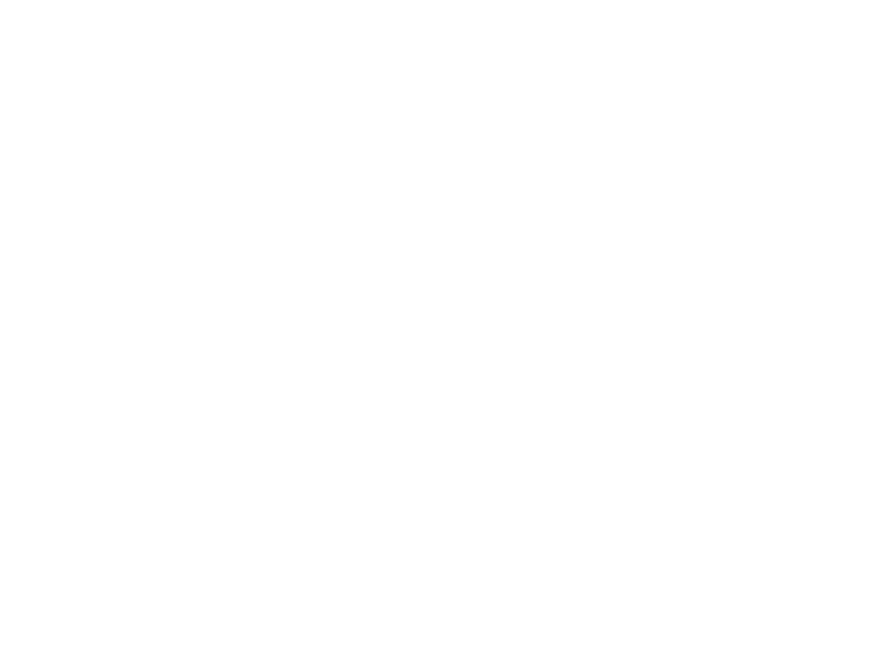
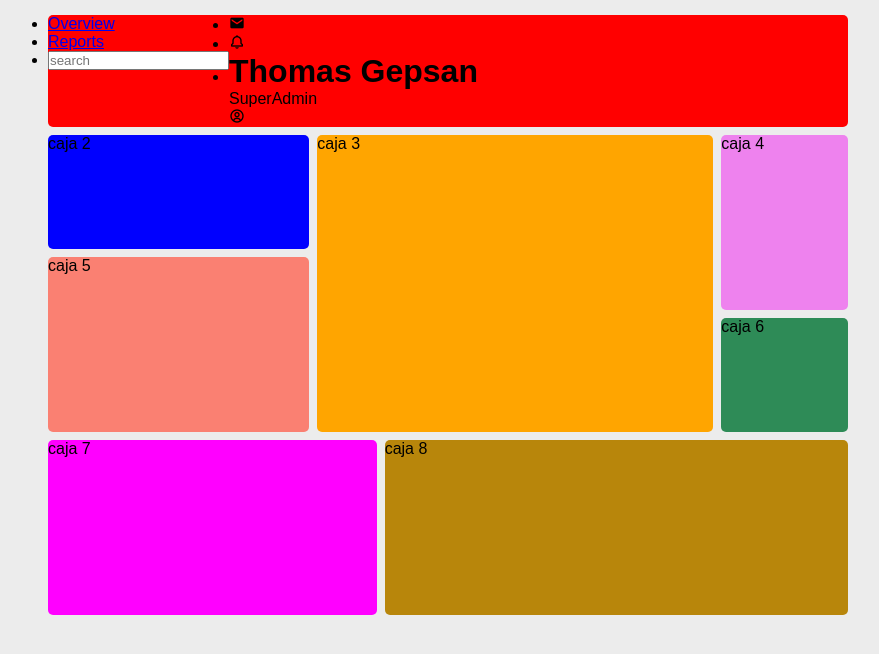
Before and after one commit to KevinGalvisSA/Grid-Basico, a plain HTML site: page index.html in a window 1280 px wide. Shown: the whole page, without its empty margins (192-1071 px from the left). Drawn offline with nearby package versions, Linux system fonts and the light colour scheme.

Commit message:
feat: :lipstick: Maquetacion de la pagina
Maquetacion de todas las cajas necesarias.

```diff
--- a/css/style.css
+++ b/css/style.css
@@ -3,7 +3,90 @@
     margin: 0;
     padding: 0;
     font-family: sans-serif;
+    box-sizing: border-box;
 }
 body{
     background: var(--color-primary);
 }
+.container{
+    display: grid;
+    grid-template-columns: repeat(12, 1fr);
+    grid-template-rows: repeat(9, 1fr);
+    grid-gap: 8px;
+    grid-template-areas:
+    "menu menu menu menu menu menu menu menu menu menu menu menu"
+    "notification notification notification notification sales sales sales sales sales sales balance balance"
+    "notification notification notification notification sales sales sales sales sales sales balance balance"
+    "week week week week sales sales sales sales sales sales balance balance "
+    "week week week week sales sales sales sales sales sales devs devs"
+    "week week week week sales sales sales sales sales sales devs devs"
+    "product product product product product timeline timeline timeline timeline timeline timeline timeline"
+    "product product product product product timeline timeline timeline timeline timeline timeline timeline"
+    "product product product product product timeline timeline timeline timeline timeline timeline timeline"
+    ;
+    width: 800px;
+    height: 600px;
+    margin: 15px auto;
+    background: var(--color-primary);
+    /* border: 1px solid var(--color-primary); */
+
+    /* box-shadow: var(--color-shadows); */
+}
+.container div{
+    border-radius: 5px;
+}
+.item_1{
+    width: 100%;
+    background: red;
+    grid-area: menu;
+    display: flex;
+}
+
+.item_2{
+    background: blue;
+    grid-area: notification;
+}
+.item_3{
+    background: orange;
+    grid-area: sales;
+}
+.item_4{
+    background: violet;
+    grid-area: balance;
+}
+.item_5{
+    background: salmon;
+    grid-area: week;
+}
+.item_6{
+    background: seagreen;
+    grid-area: devs;
+}
+.item_7{
+    background: magenta;
+    grid-area: product;
+}
+.item_8{
+    background: darkgoldenrod;
+    grid-area: timeline;
+}
+@media (width < 500px){
+    .container{
+        width: 100%;
+        margin: 0;
+        gap: 2px 10px;
+        grid-template-columns: repeat(2, 1fr);
+        grid-template-areas:
+        "menu"
+        "notification"
+        "sales"
+        "balance"
+        "week"
+        "devs"
+        "product"
+        "timeline";
+    }
+    .container div{
+        border-radius: 0px;
+    }
+}
--- a/css/variables.css
+++ b/css/variables.css
@@ -1,3 +1,6 @@
 :root{
-    --color-primary: white;
+    --color-primary: #ececec;
+    --color-secundary:#fff;
+    --color-shadows: 3px 3px 5px rgba(0, 0, 0, 0.122);
+    --color-font: #00000;
 }
--- a/index.html
+++ b/index.html
@@ -5,8 +5,41 @@
     <meta name="viewport" content="width=device-width, initial-scale=1.0">
     <title>Document</title>
     <link rel="stylesheet" href="css/style.css">
+    <link href='https://unpkg.com/boxicons@2.1.4/css/boxicons.min.css' rel='stylesheet'>
 </head>
 <body>
-
+        <div class="container">
+            <div class="item_1">
+                <div class="item_1__menu">
+                    <ul>
+                        <li><a href="#">Overview</a></li>
+                        <li><a href="#">Reports</a></li>
+                        <li>
+                            <input type="search" placeholder="search">
+                        </li>
+                    </ul>
+                </div>
+                <div class="item_1__usuario">
+                    <ul>
+                        <li><i class='bx bxs-envelope'></i></li>
+                        <li><i class='bx bx-bell' ></i></li>
+                        <li>
+                            <div>
+                                <h1>Thomas Gepsan</h1>
+                                <p>SuperAdmin</p>
+                                <i class='bx bx-user-circle' ></i>
+                            </div>
+                        </li>
+                    </ul>
+                </div>
+            </div>
+            <div class="item_2">caja 2</div>
+            <div class="item_3">caja 3</div>
+            <div class="item_4">caja 4</div>
+            <div class="item_5">caja 5</div>
+            <div class="item_6">caja 6</div>
+            <div class="item_7">caja 7</div>
+            <div class="item_8">caja 8</div>
+        </div>
 </body>
 </html>
```
